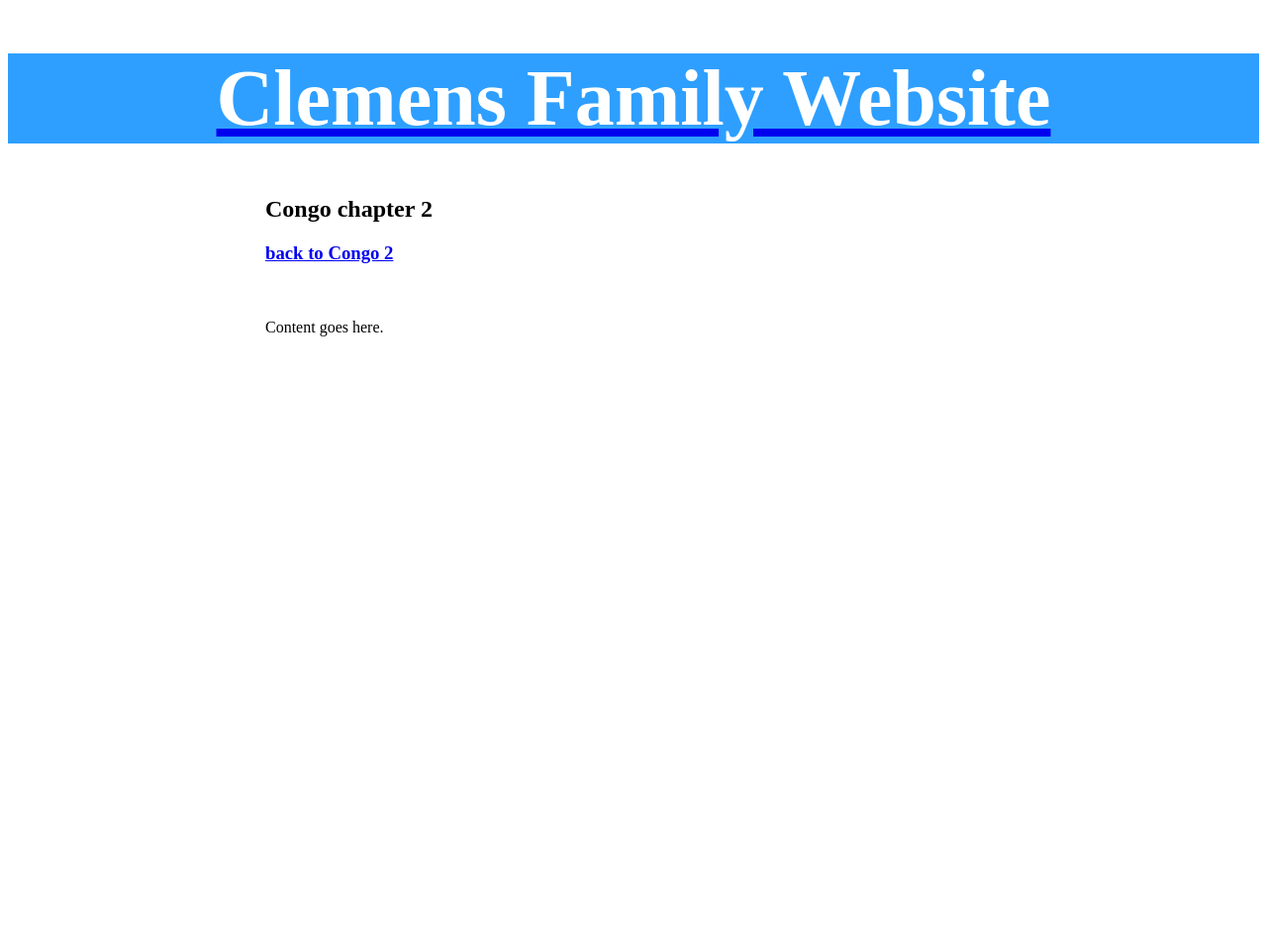
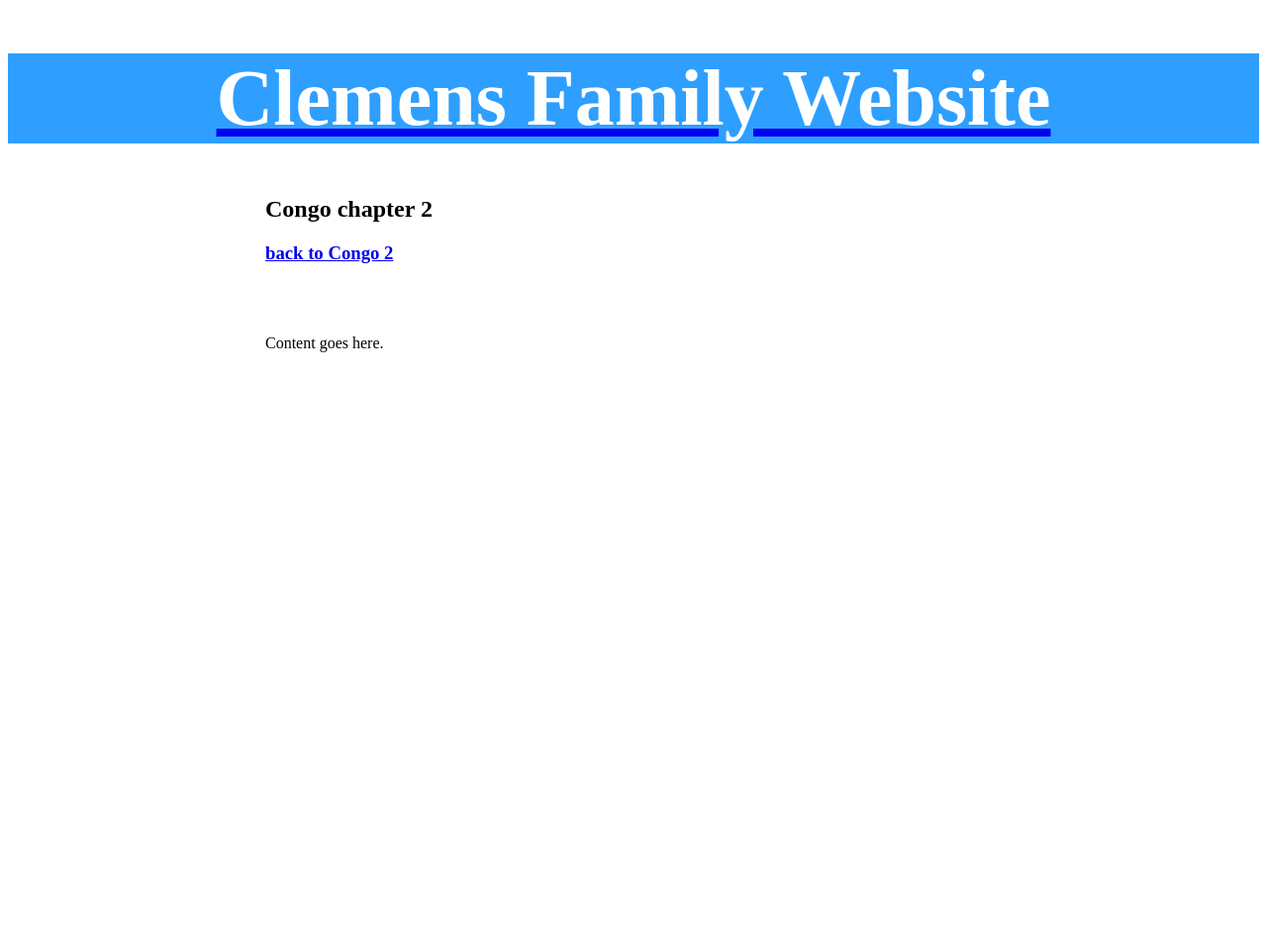
Before and after one commit to keidelclemens/keidelclemens.github.io, a Jekyll site: the page built from _chapters/congo2.html, in a window 1280 px wide. Shown: the whole page at 99% size. Built offline with Jekyll 4.4.1, drawn with Linux system fonts in a browser that asks for light colours; comment, search, counter and statistics services are not loaded.

Commit message:
Add files via upload

```diff
--- a/_chapters/congo2.html
+++ b/_chapters/congo2.html
@@ -4,5 +4,4 @@ order: 2
 layout: chapter
 book: congo
 ---
-
-Content goes here.
+<p>Content goes here.</p>
```
